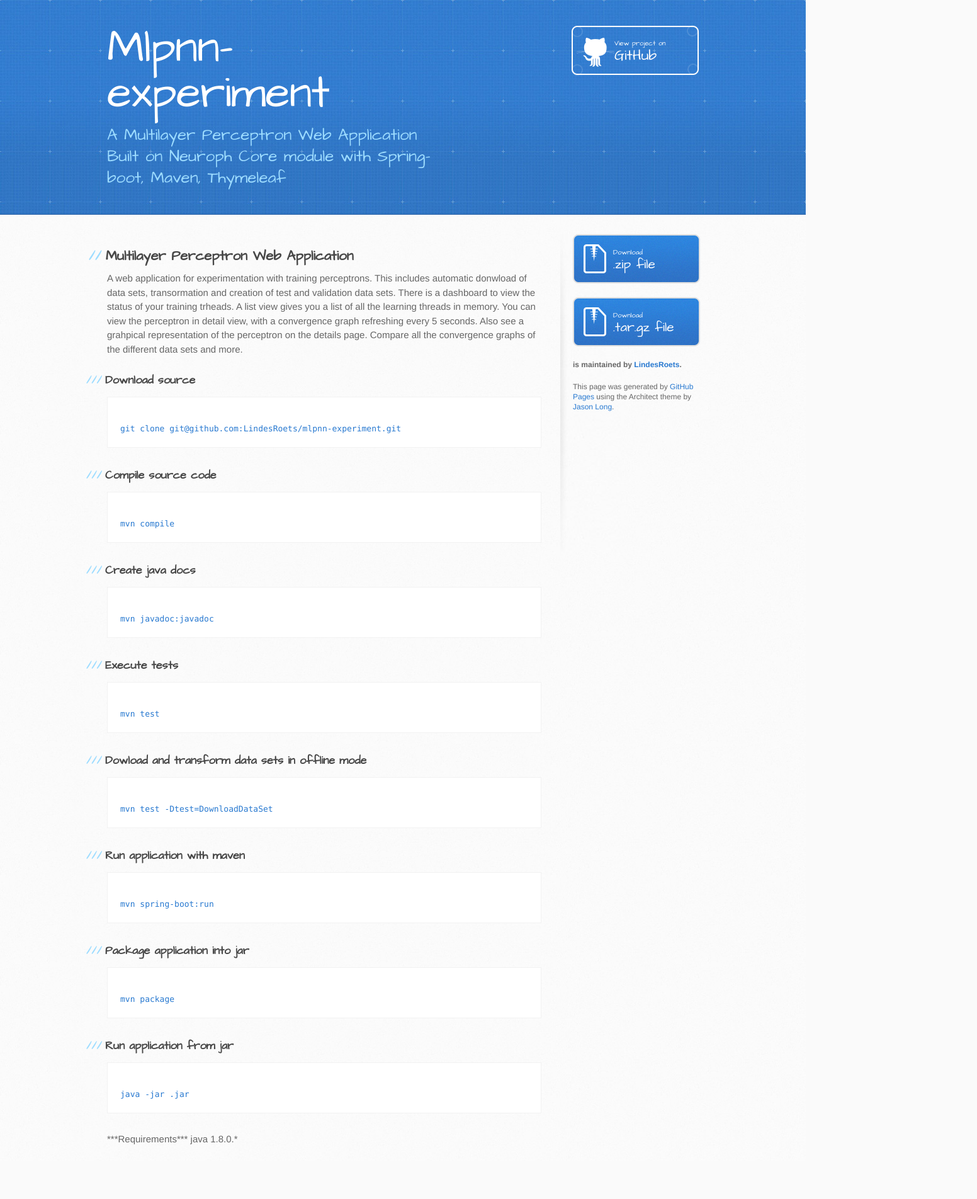
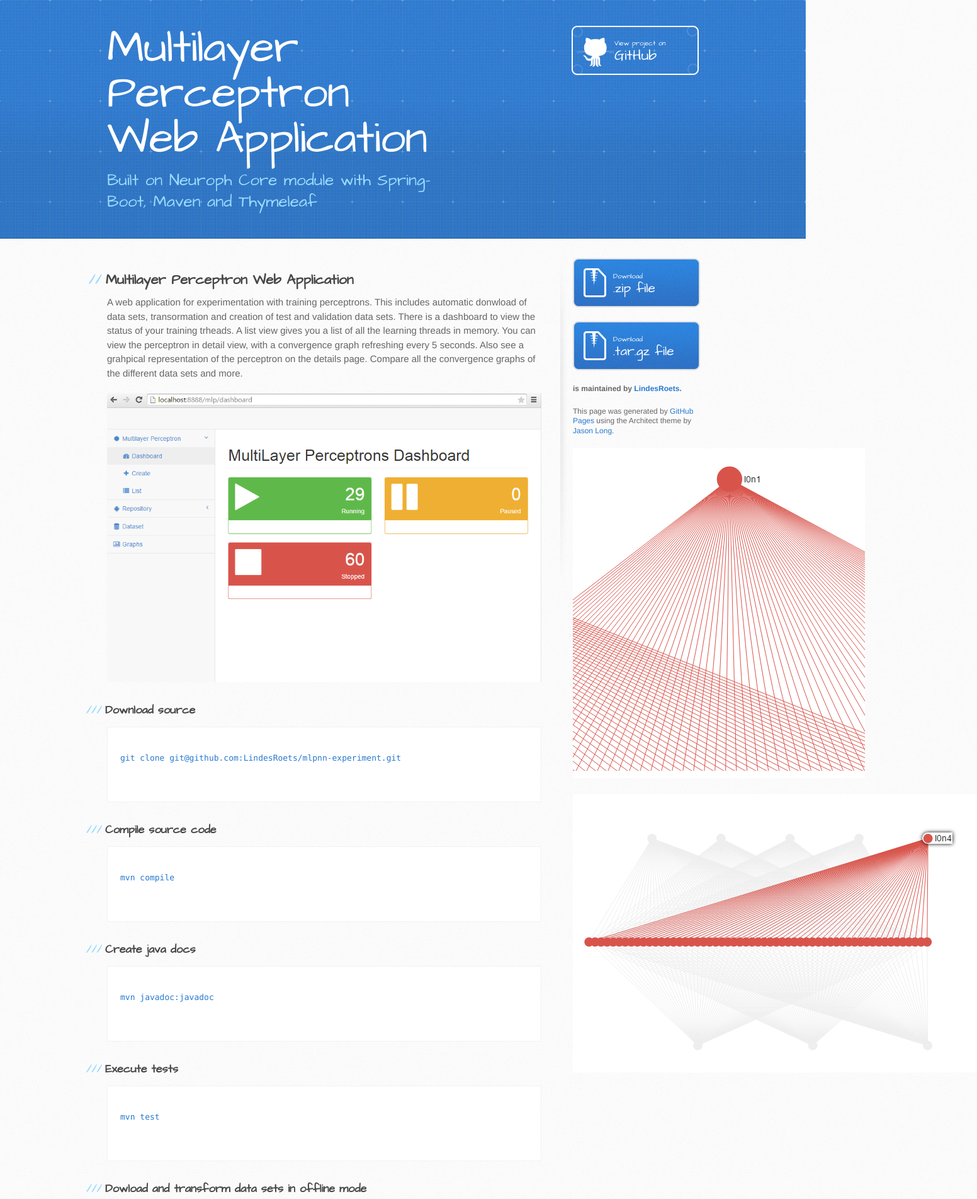
Before and after one commit to LindesRoets/mlpnn-experiment, a plain HTML site: page index.html in a window 1280 px wide. Shown: the top 1904 px of the page at 63% size, 1552 px wide, since content can reach past the window. Before the commit the page ends 1843 px from the top, so only its background shows below. Drawn offline with Linux system fonts and the light colour scheme.

Commit message:
Add images to Project page.

```diff
--- a/index.html
+++ b/index.html
@@ -13,14 +13,14 @@
 		<script src="//html5shiv.googlecode.com/svn/trunk/html5.js"></script>
 		<![endif]-->
 
-    <title>Mlpnn-experiment by LindesRoets</title>
+		<title>Multilayer Perceptron Web Application by Lindes Roets</title>
 	</head>
 
 	<body>
 		<header>
 			<div class="inner">
-        <h1>Mlpnn-experiment</h1>
-        <h2>A Multilayer Perceptron Web Application Built on Neuroph Core module with Spring-boot, Maven, Thymeleaf </h2>
+				<h1>Multilayer Perceptron Web Application</h1>
+				<h2>Built on Neuroph Core module with Spring-Boot, Maven and Thymeleaf </h2>
 				<a href="https://github.com/LindesRoets/mlpnn-experiment" class="button"><small>View project on</small> GitHub</a>
 			</div>
 		</header>
@@ -34,51 +34,77 @@
 						the learning threads in memory. You can view the perceptron in detail view, with a convergence graph refreshing every 5 seconds. Also see
 						a grahpical representation of the perceptron on the details page. Compare all the convergence graphs of the different data sets and more.
 					</p>
+					<p>
+						<img src="images/mlp-dashboard-running-stopped.png" />
+					</p>
 
 					<h3>Download source</h3>
-
-<pre><code>
+					<pre>
+<code>
 git clone git@github.com:LindesRoets/mlpnn-experiment.git
-</code></pre>
+</code>
+					</pre>
 
 					<h3>Compile source code</h3>
-<pre><code>
+					<pre>
+<code>
 mvn compile
-</code></pre>
+</code>
+					</pre>
 
 					<h3>Create java docs</h3>
-<pre><code>
+					<pre>
+<code>
 mvn javadoc:javadoc
-</code></pre>
+</code>
+					</pre>
 
 					<h3>Execute tests</h3>
-<pre><code>
+					<pre>
+<code>
 mvn test
-</code></pre>
+</code>
+					</pre>
 
 					<h3>Dowload and transform data sets in offline mode</h3>
-<pre><code>
+					<pre>
+<code>
 mvn test -Dtest=DownloadDataSet
-</code></pre>
+</code>
+					</pre>
 
 					<h3>Run application with maven</h3>
-<pre><code>
+					<pre>
+<code>
 mvn spring-boot:run
-</code></pre>
+</code>
+					</pre>
 
 					<h3>Package application into jar</h3>
-<pre><code>
+					<pre>
+<code>
 mvn package
-</code></pre>
+</code>
+					</pre>
 
 					<h3>Run application from jar</h3>
-<pre><code>
-java -jar <jar-file-name>.jar
-</code></pre>
+					<pre>
+<code>
+java -jar your-jar.jar
+</code>
+					</pre>
 
+					<h3>***Requirements***</h3>
 
-***Requirements***
+					<pre>
+<code>
 java 1.8.0.*
+</code>
+					</pre>
+
+					<p>
+						<img src="images/Iris-mlp-5.png" />
+					</p>
 
 				</section>
 				<aside id="sidebar">
@@ -94,6 +120,15 @@ java 1.8.0.*
 					<p class="repo-owner"><a href="https://github.com/LindesRoets/mlpnn-experiment"></a> is maintained by <a href="https://github.com/LindesRoets">LindesRoets</a>.</p>
 
 					<p>This page was generated by <a href="https://pages.github.com">GitHub Pages</a> using the Architect theme by <a href="https://twitter.com/jasonlong">Jason Long</a>.</p>
+
+					<p>
+						<img src="images/mlp-input-close-up.png" />
+					</p>
+
+					<p>
+						<img src="images/mlp-56-input-highlight.png" />
+					</p>
+
 				</aside>
 			</div>
 		</div>
```
Also changed, not shown: images/Iris-mlp-5.png (added), images/mlp-56-input-highlight.png (added), images/mlp-dashboard-running-stopped.png (added), images/mlp-input-close-up.png (added). Lines whose indentation alone changed are shown as unchanged.
